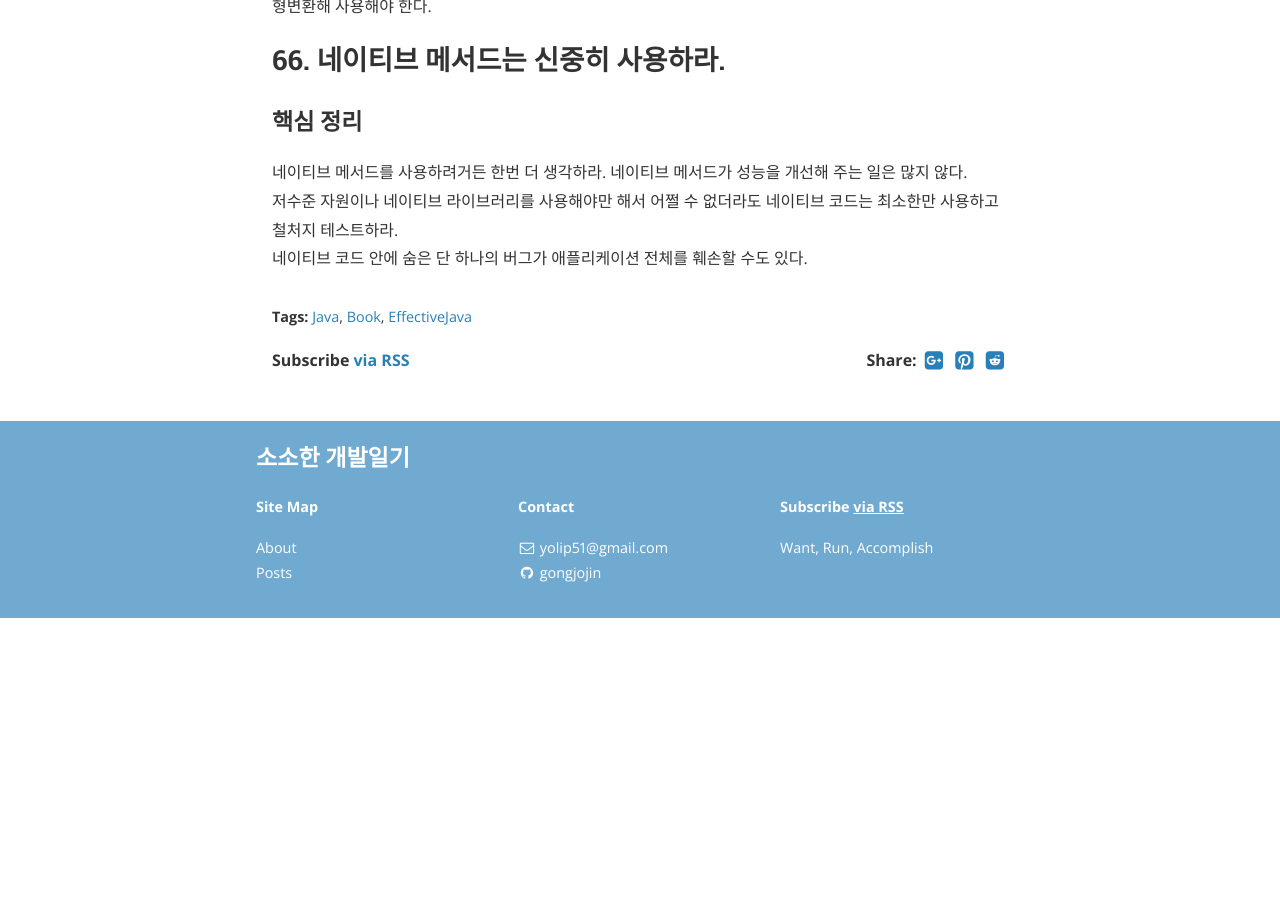
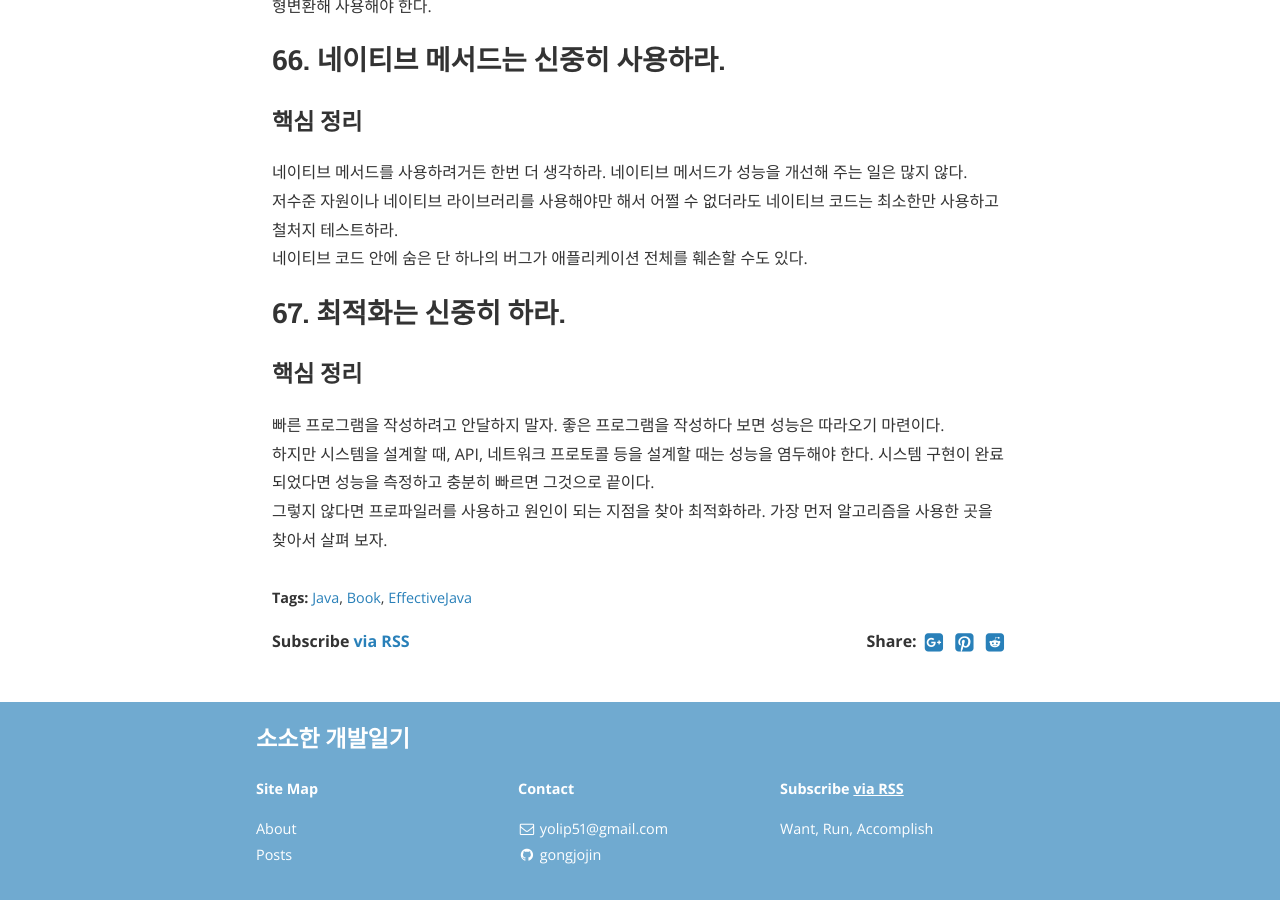
Before and after one commit to gonghojin/gonghojin.github.io, a Jekyll site: the page built from _posts/book/java/effectiveJava/2019-11-23-effectiveJava.md, in a window 1280 px wide and 900 px high, scrolled down 3042 px. Built offline with Jekyll 4.4.1, drawn with Linux system fonts in a browser that asks for light colours; nearby versions of some CDN libraries; comment, search, counter and statistics services are not loaded; before the commit the page ends 3660 px from its top, so only the background shows below that.

Commit message:
Add: 이펙티브자바_67.최적화는 신중히하라

```diff
--- a/_posts/book/java/effectiveJava/2019-11-23-effectiveJava.md
+++ b/_posts/book/java/effectiveJava/2019-11-23-effectiveJava.md
@@ -71,3 +71,9 @@ cover:  "/assets/instacode.png"
 네이티브 메서드를 사용하려거든 한번 더 생각하라. 네이티브 메서드가 성능을 개선해 주는 일은 많지 않다.
 저수준 자원이나 네이티브 라이브러리를 사용해야만 해서 어쩔 수 없더라도 네이티브 코드는 최소한만 사용하고 철처지 테스트하라.
 네이티브 코드 안에 숨은 단 하나의 버그가 애플리케이션 전체를 훼손할 수도 있다.
+
+## 67. 최적화는 신중히 하라.
+### 핵심 정리
+빠른 프로그램을 작성하려고 안달하지 말자. 좋은 프로그램을 작성하다 보면 성능은 따라오기 마련이다.
+하지만 시스템을 설계할 때, API, 네트워크 프로토콜 등을 설계할 때는 성능을 염두해야 한다. 시스템 구현이 완료되었다면 성능을 측정하고 충분히 빠르면 그것으로 끝이다.
+그렇지 않다면 프로파일러를 사용하고 원인이 되는 지점을 찾아 최적화하라. 가장 먼저 알고리즘을 사용한 곳을 찾아서 살펴 보자.
```
